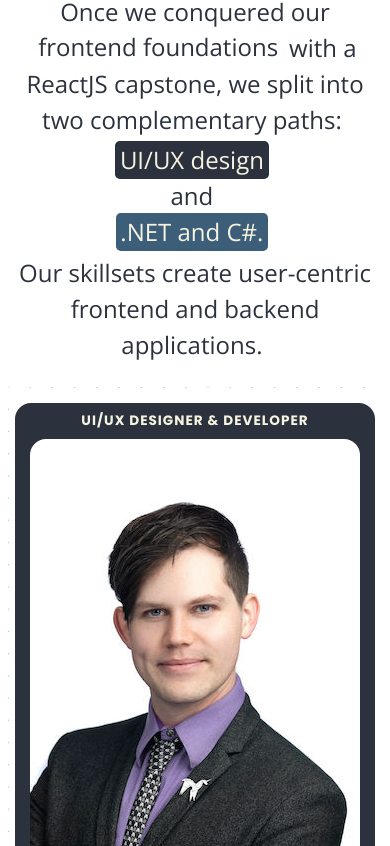
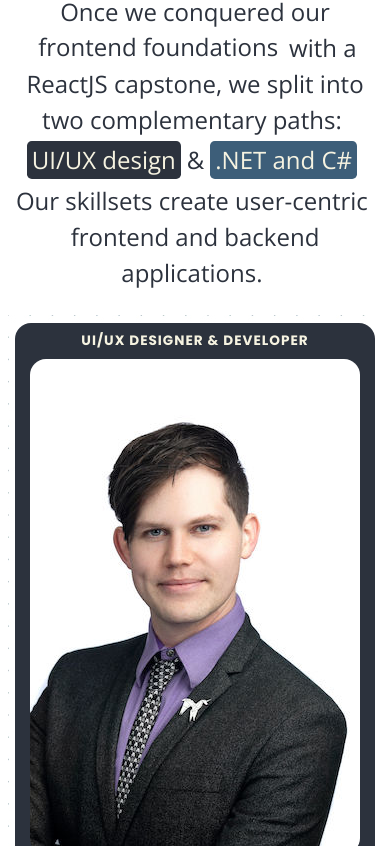
Before and after one commit to nss-day-cohort-35/website, a React (Create React App) app: page / in a window 390 px wide. Shown: the part 698-1544 px from the top of the page. Built offline with nearby package versions, Linux system fonts and the light colour scheme.

Commit message:
responsive style fixes

```diff
--- a/package.json
+++ b/package.json
@@ -1,5 +1,5 @@
 {
-  "name": "my-app",
+  "name": "cohort35website",
   "version": "0.1.0",
   "private": true,
   "homepage": "https://nss-day-cohort-35.github.io/website",
--- a/src/Components/PageContent/TechCard.css
+++ b/src/Components/PageContent/TechCard.css
@@ -34,7 +34,7 @@
     display: flex;
     flex-direction: column;
     margin-right: 2em;
-    padding-left: 2em;
+    /* padding-left: 2em; */
 }
 .techAll {
     border-radius: .2em;
@@ -143,7 +143,11 @@
   }
   .splitCohort {
     margin-left: 0px;
+    margin-right: 0px;
     padding-left: 0px
+  }
+  .technologiesLine {
+    margin-left: .1em;
   }
 }
 
--- a/src/Components/Students/StudentCard.js
+++ b/src/Components/Students/StudentCard.js
@@ -31,7 +31,7 @@ export default class StudentCard extends Component {
 						this.props.student.concentration ===
 						"Full Stack Web Developer"
 							? "student-card-background"
-							: "student-card-background-UX"
+							: "student-card-background UX"
 					}
 				>
 					<h3 className="student-about concentration">
--- a/src/Components/Students/StudentList.js
+++ b/src/Components/Students/StudentList.js
@@ -34,12 +34,12 @@ export default class StudentList extends Component {
             paths:{" "}
             <span className="paths">
 						  <span className="highlighted-text" id="cohortFrontend">
-							  UI/UX design</span>{" "}<br />
-                  and{" "}<br />
+							  UI/UX design</span>{" "}
+                  &amp;{" "}
 						  <span className="highlighted-text" id="cohortBackend">
-							  .NET and C#.</span>{" "}
+							  .NET and C#</span>{" "}
             </span>
-						Our skillsets create user-centric frontend and backend
+                Our skillsets create user-centric <br />frontend and backend
 						applications.{" "}
 					</p>
 				</div>
--- a/src/Components/Students/Students.css
+++ b/src/Components/Students/Students.css
@@ -112,16 +112,10 @@
     margin-left: 1em;
     border-radius: 1em;
 }
-.student-card-background-UX {
-    display: flex;
-    color: #F6F3E1;
-    flex-direction: column;
+.student-card-background.UX {
+
     background-color: #2C323D;
-    height: auto;
-    width: 360px;
-    margin: 1em;
-    margin-left: 1em;
-    border-radius: 1em;
+
 }
 .student-pic {
     display: flex;
@@ -165,4 +159,10 @@
   #studentList {
     width: 100%;
   }
+
 }
+@media (max-width: 768px){
+  .student-card-background {
+    margin:.5em;
+  }
+}
```
